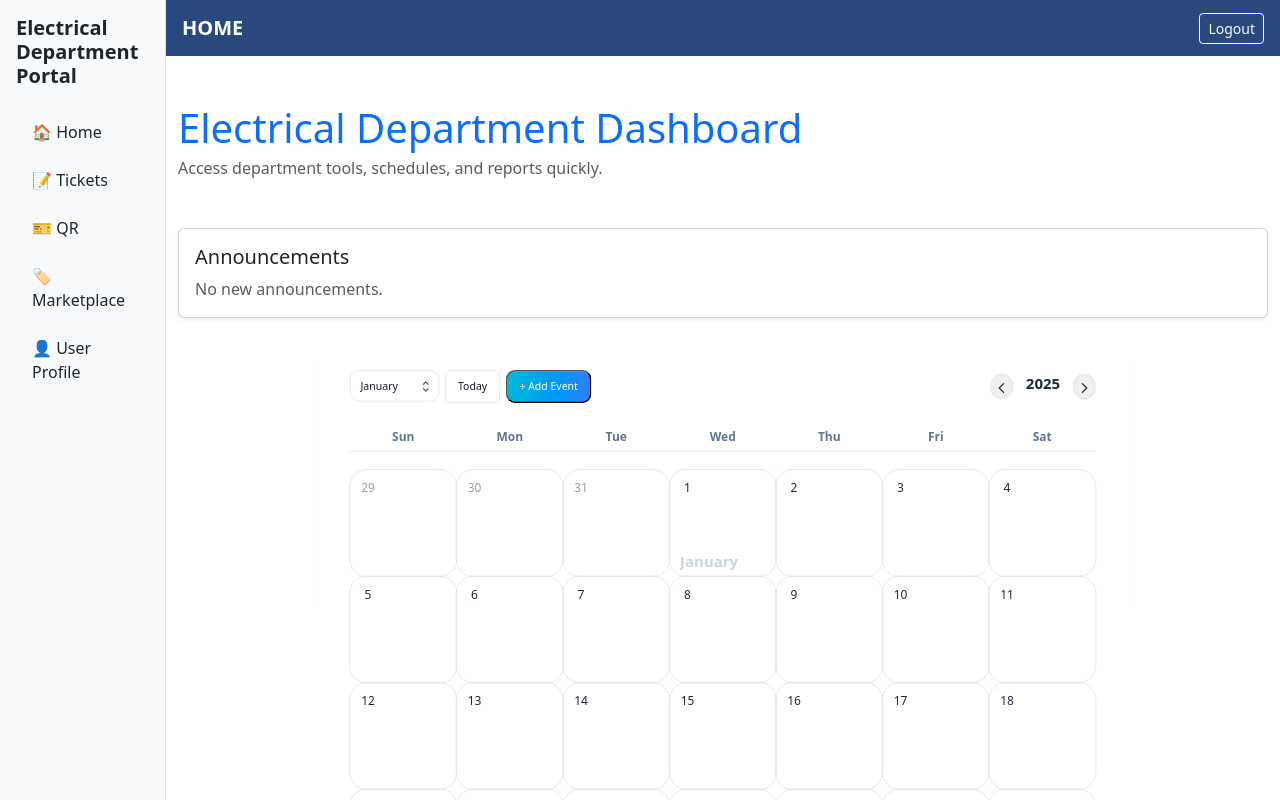
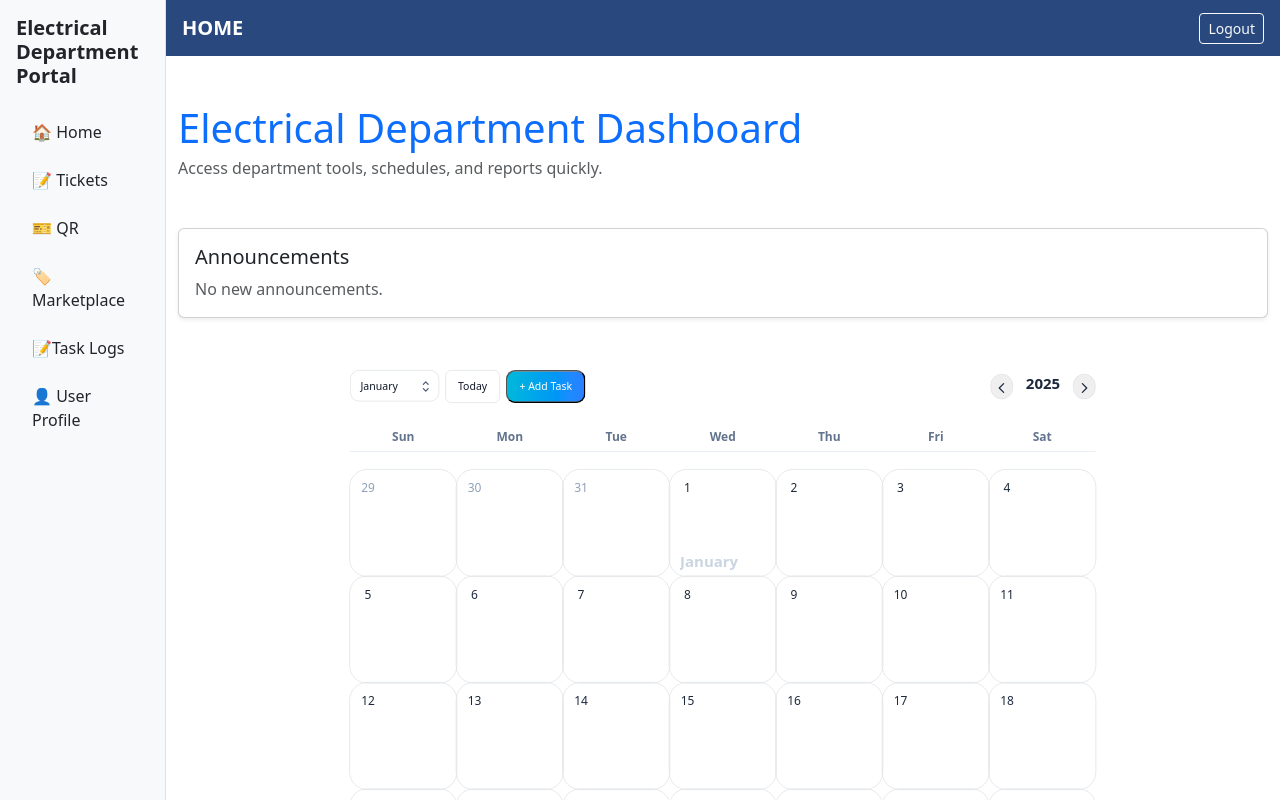
Before and after one commit to NashIvan-cmd/Inventi-Property-Management-System, a React (Vite) app in the folder client/: page / in a window 1280 px wide. Shown: the top 800 px of the page. Built offline with nearby package versions, Linux system fonts and the light colour scheme.

Commit message:
added basic modal for add task button

```diff
--- a/client/src/Components/ContinuousCalendar.tsx
+++ b/client/src/Components/ContinuousCalendar.tsx
@@ -15,6 +15,10 @@ export const ContinuousCalendar: React.FC<ContinuousCalendarProps> = ({ onClick
   const [year, setYear] = useState<number>(new Date().getFullYear());
   const [selectedMonth, setSelectedMonth] = useState<number>(0);
   const monthOptions = monthNames.map((month, index) => ({ name: month, value: `${index}` }));
+
+  const [showModal, setShowModal] = useState(false);
+  const handleAddTaskClick = () => setShowModal(true);
+  const closeModal = () => setShowModal(false);
 
   const scrollToDay = (monthIndex: number, dayIndex: number) => {
     const targetDayIndex = dayRefs.current.findIndex(
@@ -63,9 +67,11 @@ export const ContinuousCalendar: React.FC<ContinuousCalendarProps> = ({ onClick
   };
 
   const handleDayClick = (day: number, month: number, year: number) => {
-    if (!onClick) { return; }
+    if (!onClick) { return; } //return nothing if no onClick prop is provided
+
+    //call parent onClick prop function if provided
     if (month < 0) {
-      onClick(day, 11, year - 1);
+      onClick(day, 11, year - 1); //goes back to previous year if user clicks on a day before january
     } else {
       onClick(day, month, year);
     }
@@ -187,8 +193,8 @@ export const ContinuousCalendar: React.FC<ContinuousCalendarProps> = ({ onClick
             <button onClick={handleTodayClick} type="button" className="rounded-lg border border-gray-300 bg-white px-3 py-1.5 text-sm font-medium text-gray-900 hover:bg-gray-100 lg:px-5 lg:py-2.5">
               Today
             </button>
-            <button type="button" className="whitespace-nowrap rounded-lg bg-gradient-to-r from-cyan-500 to-blue-500 px-3 py-1.5 text-center text-sm font-medium text-white hover:bg-gradient-to-bl focus:outline-none focus:ring-4 focus:ring-cyan-300 sm:rounded-xl lg:px-5 lg:py-2.5">
-              + Add Event
+            <button onClick={handleAddTaskClick} type="button" className="whitespace-nowrap rounded-lg bg-gradient-to-r from-cyan-500 to-blue-500 px-3 py-1.5 text-center text-sm font-medium text-white hover:bg-gradient-to-bl focus:outline-none focus:ring-4 focus:ring-cyan-300 sm:rounded-xl lg:px-5 lg:py-2.5">
+              + Add Task
             </button>
           </div>
           <div className="flex w-fit items-center justify-between">
@@ -222,6 +228,23 @@ export const ContinuousCalendar: React.FC<ContinuousCalendarProps> = ({ onClick
       <div className="w-full px-5 pt-4 sm:px-8 sm:pt-6">
         {generateCalendar}
       </div>
+      {showModal && (
+        <div className="fixed inset-0 z-50 flex items-center justify-center bg-white bg-opacity-40">
+          <div className="relative w-96 rounded-xl bg-white p-6 shadow-lg">
+            <h2 className="mb-4 text-xl font-semibold text-slate-800">
+              Add Task
+            </h2>
+            <form className="flex flex-col gap-3">
+              <input type="text" placeholder="Task" className="rounded-lg border border-gray-300 p-2"/>
+              <textarea placeholder="Description" className="rounded-lg border border-gray-300 p-2"></textarea>
+              <button type="submit" className="mt-2 rounded-lg bg-blue-500 px-4 py-2 text-white hover:bg-blue-600">Save Task</button>
+            </form>
+            <button onClick={closeModal} className="absolute right-4 top-4 text-gray-400 hover:text-gray-600">
+              Close
+            </button>
+          </div>
+        </div>
+      )}
     </div>
   );
 };
--- a/client/src/Components/electrical_sidebar.tsx
+++ b/client/src/Components/electrical_sidebar.tsx
@@ -29,6 +29,11 @@ function ElectricalSidebar(){
               </li>
               <li className="nav-item mb-2">
                 <a href="#" className="nav-link text-dark">
+                  📝Task Logs
+                </a>
+              </li>
+              <li className="nav-item mb-2">
+                <a href="#" className="nav-link text-dark">
                   👤 User Profile
                 </a>
               </li>
```
